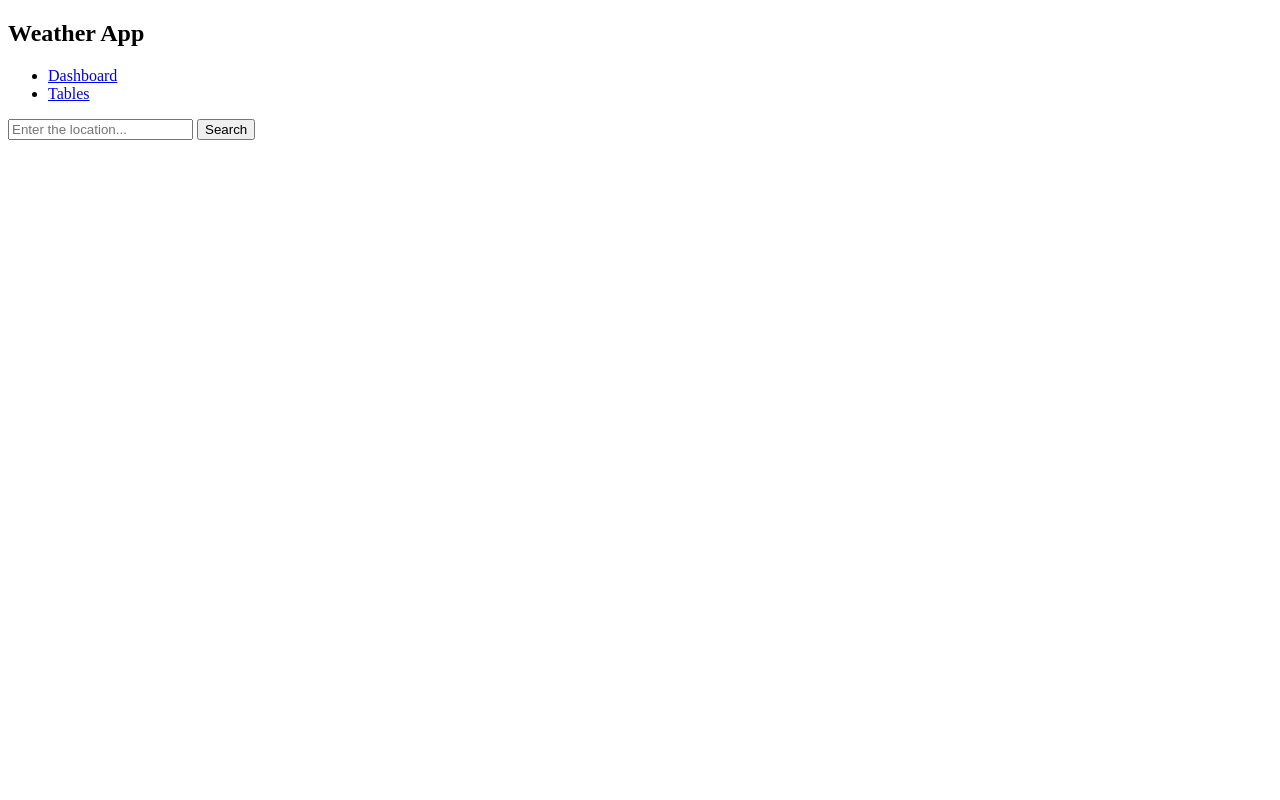
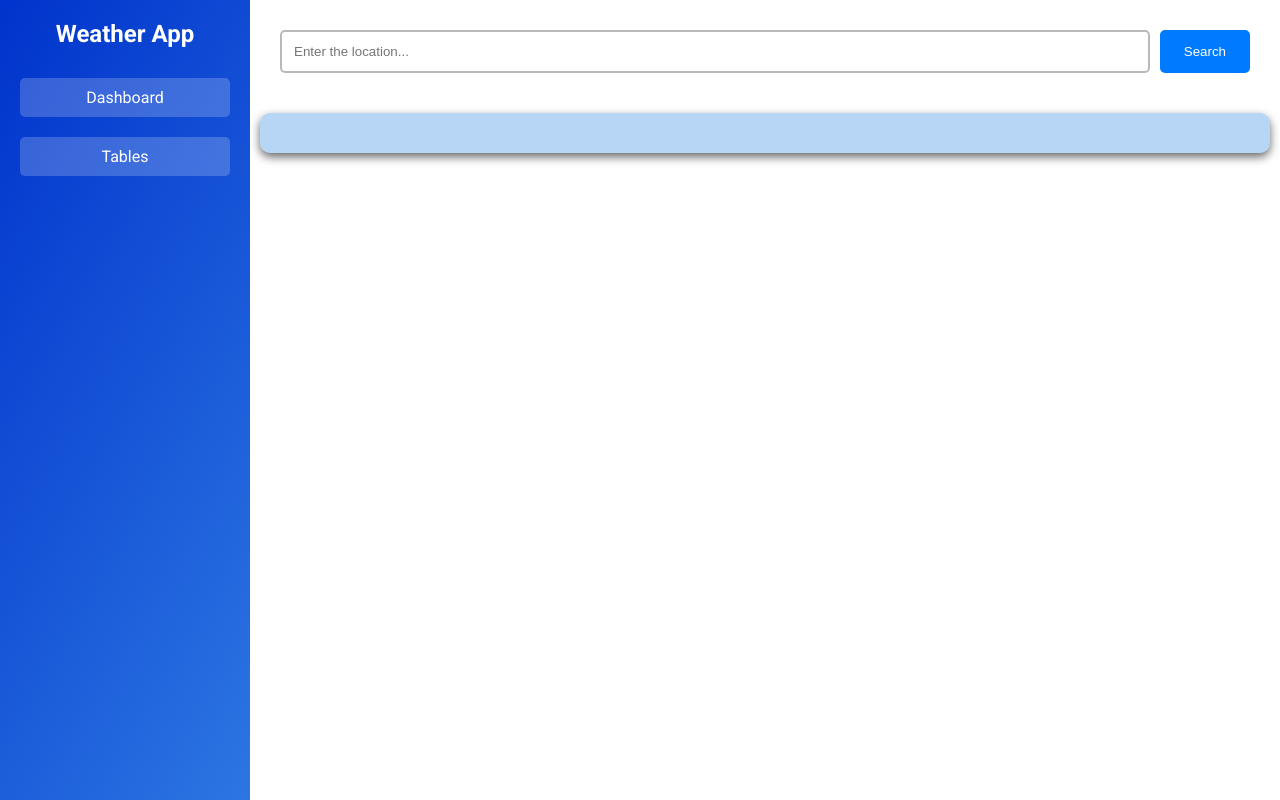
Before and after one commit to MTahaCode/i221547_A02_WEB_Eng, a website: page index.html in a window 1280 px wide. Shown: the top 800 px of the page. Drawn offline with nearby package versions, Linux system fonts and the light colour scheme.

Commit message:
css for dashboard done, picture left

```diff
--- a/index.html
+++ b/index.html
@@ -4,9 +4,11 @@
     <meta charset="UTF-8">
     <meta name="viewport" content="width=device-width, initial-scale=1.0">
     <title>Dashboard</title>
-    <link rel="stylesheet" href="styles.css">
+    <link rel="stylesheet" href="navStyle.css">
+    <link rel="stylesheet" href="indexStyle.css">
     <script src="https://cdn.jsdelivr.net/npm/chart.js"></script>
     <script src="https://ajax.googleapis.com/ajax/libs/jquery/3.7.1/jquery.min.js"></script>
+    <link href="https://fonts.googleapis.com/css2?family=Roboto:wght@300;400;500;700&display=swap" rel="stylesheet">
 </head>
 <body>
     <nav id="navContainer">
@@ -18,13 +20,11 @@
     </nav>
     <main id="mainContainer">
         <form id="locationForm">
-            <label for="location">
-                <input type="text" placeholder="Enter the location..." id="location">
-            </label>
+            <input type="text" placeholder="Enter the location..." id="location">
             <button type="submit">Search</button>
         </form>
         <div id="locationWeatherContainer"></div>
-        <div>
+        <div id="chartContainer">
             <canvas id="barChartContainer"></canvas>
             <canvas id="doughnutChartContainer"></canvas>
             <canvas id="lineChartContainer"></canvas>
--- a/indexScript.js
+++ b/indexScript.js
@@ -44,6 +44,7 @@ const setBarChart = (data) => {
         },
         options: {
             responsive: true,
+            aspectRatio: 1.5,
             scales: {
                 x: {
                     title: {
@@ -97,6 +98,7 @@ const setDoughnutChart = (data) => {
         },
         options: {
             responsive: true,
+            aspectRatio: 1.5,
         }
     })
 }
@@ -125,6 +127,7 @@ const setLineChart = (data) => {
         },
         options: {
             responsive: true,
+            aspectRatio: 1.5,
             scales: {
                 x: {
                     title: {
--- /dev/null
+++ b/indexStyle.css
@@ -0,0 +1,118 @@
+main {
+    display: flex;
+    flex-direction: column;
+    width: 100%;
+    padding: 10px;
+    align-items: center;
+}
+
+#locationForm {
+    background-color: #fff;
+    border-radius: 8px;
+    padding: 20px;
+    margin-bottom: 20px;
+    display: flex;
+    align-items: center;
+    justify-content: center;
+    width: 100%;
+}
+
+#location {
+    padding: 12px;
+    border: 2px solid #b7b9bb;
+    border-radius: 5px;
+    transition: border-color 0.3s;
+    flex-grow: 1;
+}
+
+#location:focus {
+    border-color: #007bff;
+    outline: none;
+}
+
+#locationForm button {
+    padding: 10px 20px;
+    background-color: #007bff;
+    color: white;
+    border: none;
+    border-radius: 5px;
+    cursor: pointer;
+    transition: background-color 0.3s, transform 0.2s;
+    margin-left: 10px;
+    border: 4px solid #007bff;
+}
+
+#locationForm button:hover {
+    background-color: #0056b3;
+    transform: scale(1.05);
+}
+
+#locationWeatherContainer {
+    background-color: rgba(77, 151, 230, 0.404);
+    border-radius: 10px;
+    padding: 20px;
+    box-shadow: 0 4px 10px rgba(0, 0, 0, 0.6);
+    margin-bottom: 20px;
+    text-align: center;
+    width: 100%;
+    display: flex;
+    flex-direction: column;
+    align-items: flex-start;
+
+}
+
+#locationWeatherContainer h2 {
+    font-size: 1.8em;
+    margin-bottom: 15px;
+}
+
+#locationWeatherContainer img {
+    width: 100px;
+    height: auto;
+    margin: 10px 0;
+}
+
+#locationWeatherContainer .temperature {
+    font-size: 2em;
+    font-weight: bold;
+    margin: 10px 0;
+    color: #000000;
+}
+
+#locationWeatherContainer .description {
+    font-size: 1.2em;
+    margin-bottom: 10px;
+}
+
+#locationWeatherContainer p {
+    margin: 5px 0;
+    font-size: 1em;
+    color: #333;
+}
+
+#chartContainer {
+    width: 100%;
+    display: flex;
+    flex-direction: column;
+    align-items: center;
+    justify-content: space-evenly;
+    max-height: 300px;
+    gap: 2em;
+    margin: 20px 0px;
+}
+
+
+@media (min-width: 768px) {
+    body {
+        flex-direction: row ;
+    }
+}
+
+@media (min-width: 1200px) {
+    #chartContainer {
+        flex-direction: row;
+        flex-wrap: wrap;
+        /* max-width: 400px; */
+        align-self: flex-start;
+    }
+}
--- /dev/null
+++ b/navStyle.css
@@ -0,0 +1,73 @@
+* {
+    border: 0;
+    margin: 0;
+    box-sizing: border-box;
+}
+
+html, body {
+    height: fit-content;
+    margin: 0;
+    font-family: 'Roboto', sans-serif;
+}
+
+body {
+    display: flex;
+    flex-direction: column;
+}
+
+#navContainer {
+    width: 100%;
+    background: linear-gradient(120deg, #0033cc, #66ccff);
+    padding: 20px;
+    color: white;
+    text-align: center;
+}
+
+/* Style the heading */
+#navContainer h1 {
+    margin-bottom: 30px;
+    font-size: 1.5em;
+    color: #ffffff;
+}
+
+#nav {
+    list-style-type: none;
+    padding: 0;
+    margin: 0;
+}
+
+#nav li {
+    margin: 20px 0px;
+}
+
+#nav a {
+    display: block;
+    color: white;
+    text-decoration: none;
+    font-size: 1em;
+    padding: 10px 10px;
+    border-radius: 5px;
+    background-color: rgba(255, 255, 255, 0.2);
+    transition: all 0.3s ease-in-out;
+}
+
+#nav a:hover {
+    background-color: rgba(255, 255, 255, 0.5);
+    color: #333333;
+}
+
+@media (min-width: 768px) {
+
+    #navContainer {
+        max-width: 250px;
+        height: 300vh;
+    }
+}
+
+@media (min-width: 1200px) {
+
+    #navContainer {
+        max-width: 250px;
+        height: 300vh;
+    }
+}
--- a/styles.css
+++ /dev/null
@@ -1,3 +0,0 @@
-#locationWeatherContainer {
-    background-color: grey;
-}
```
Also changed, not shown: tables.html (+23 -1 lines), tablesScript.js (+83 -9 lines), tablesStyle.css (added).
